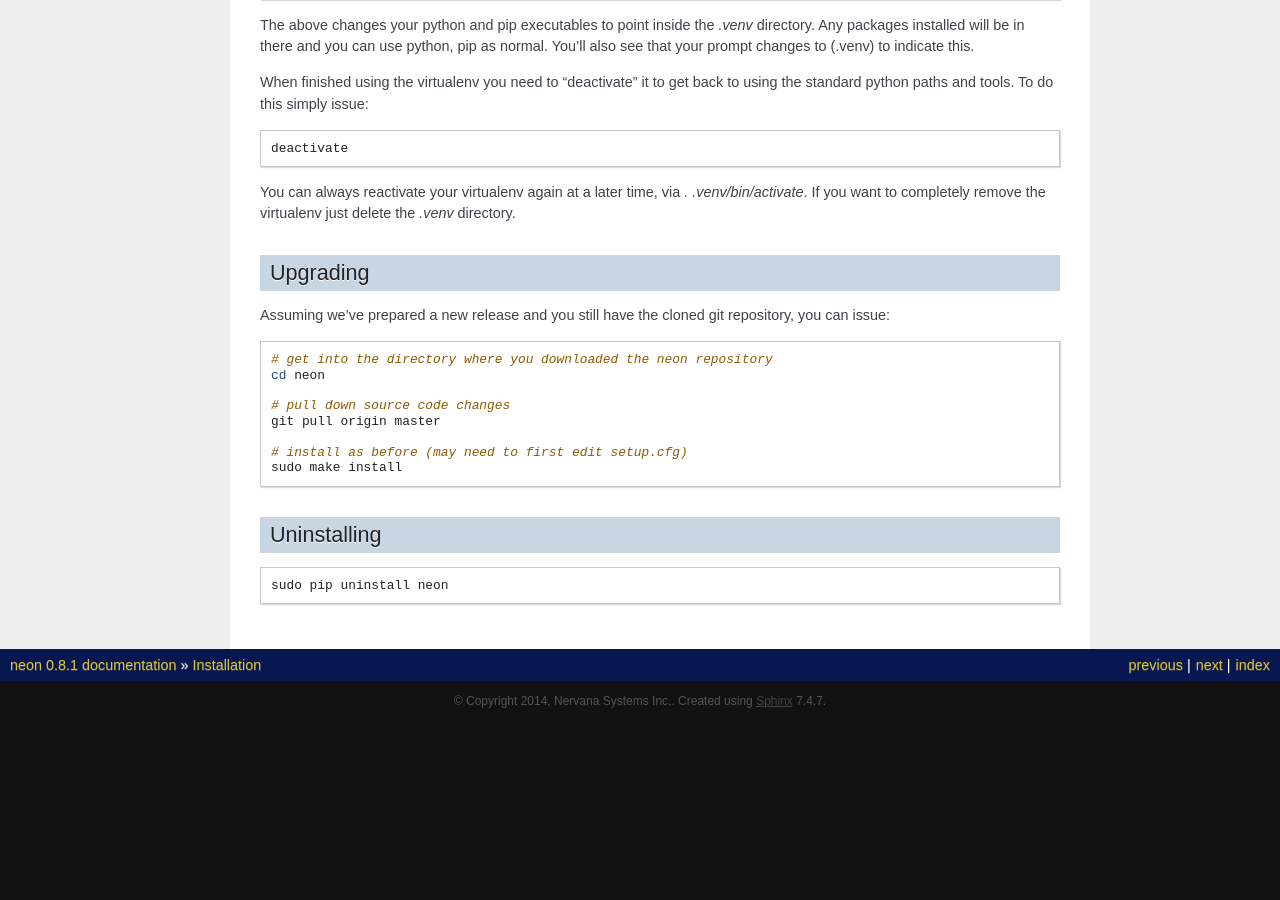
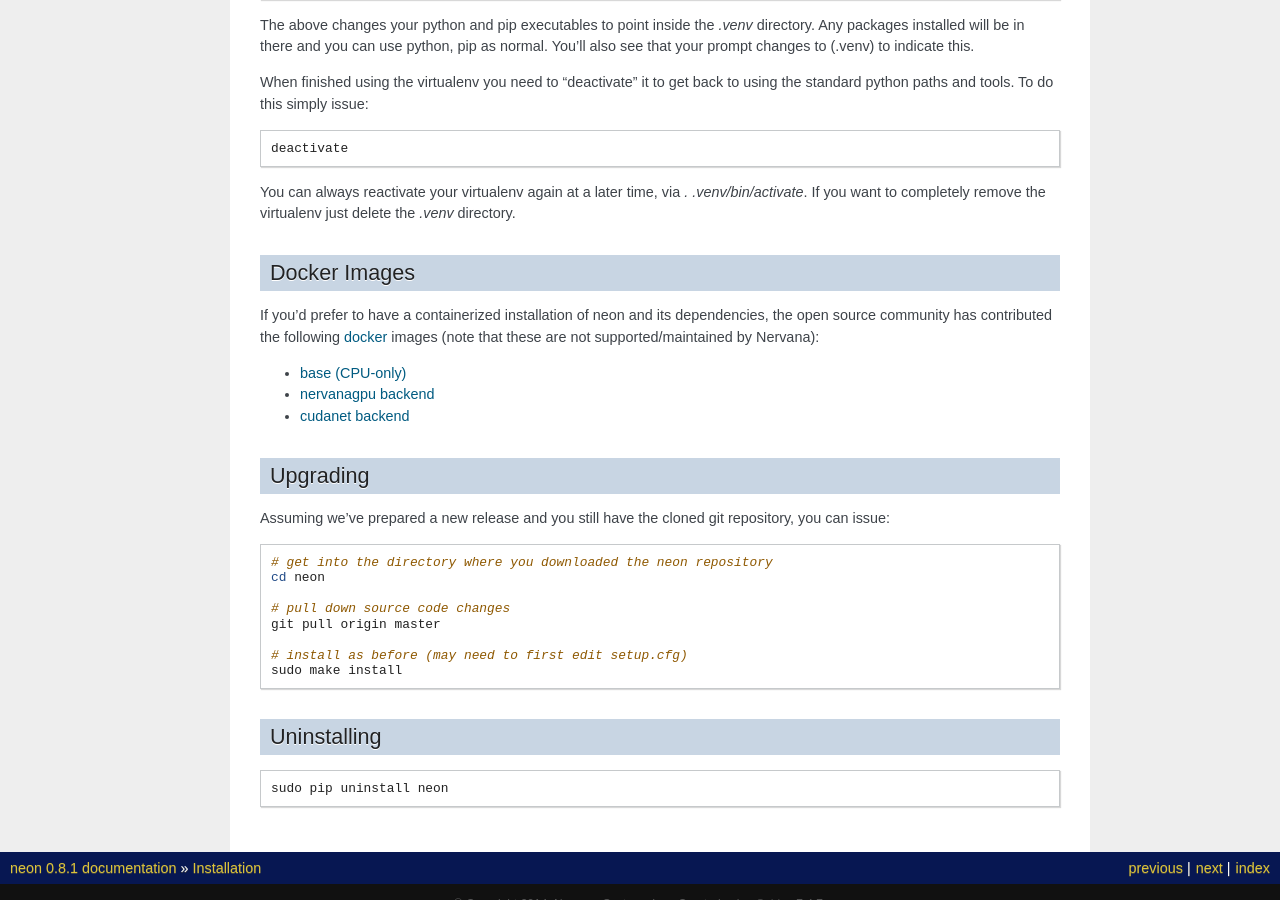
Before and after one commit to NervanaSystems/neon, a Sphinx documentation site: the page built from doc/source/installation.rst, in a window 1280 px wide and 900 px high, scrolled down 3451 px. Built offline with Sphinx 7.4.7, drawn with Linux system fonts in a browser that asks for light colours; the version number is read from the project's files by our own code; before the commit the page ends 4172 px from its top, so only the background shows below that.

Commit message:
Move docker image links into source install docs.
Provided reference links from README and quick-start page.

```diff
--- a/doc/source/installation.rst
+++ b/doc/source/installation.rst
@@ -237,6 +237,18 @@ You can always reactivate your virtualenv again at a later time, via
 delete the `.venv` directory.
 
 
+Docker Images
+-------------
+If you'd prefer to have a containerized installation of neon and its
+dependencies, the open source community has contributed the following
+`docker <http://www.docker.com/>`__ images (note that these are not
+supported/maintained by Nervana):
+
+- `base (CPU-only) <https://registry.hub.docker.com/u/kaixhin/neon/>`__
+- `nervanagpu backend <https://registry.hub.docker.com/u/kaixhin/nervanagpu-neon/>`__
+- `cudanet backend <https://registry.hub.docker.com/u/kaixhin/cudanet-neon/>`__
+
+
 Upgrading
 ---------
 
```
Also changed, not shown: README.md (+5 -6 lines), doc/source/quick_start.rst (+6 -2 lines).
